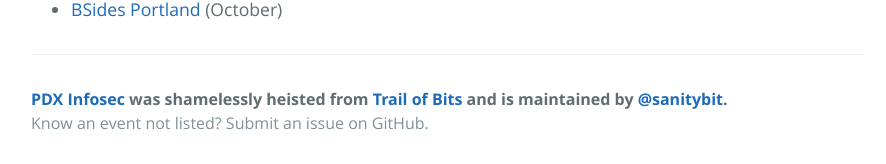
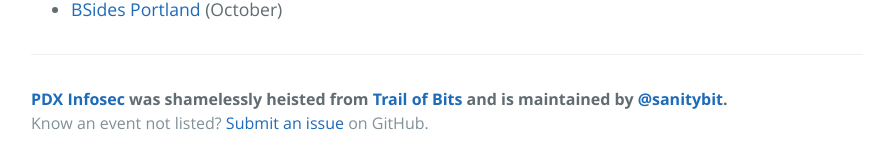
Before and after one commit to sanitybit/pdx-infosec, a Jekyll site: the page built from README.md, in a window 1280 px wide. Shown: the part 1599-1763 px from the top of the page, without its empty margins (193-1079 px from the left). Built offline with Jekyll 4.4.1, drawn with Linux system fonts in a browser that asks for light colours; our own code applies the rules of GitHub Pages for plain Markdown files.

Commit message:
Fixed link in footer.

```diff
--- a/_includes/footer.html
+++ b/_includes/footer.html
@@ -1,4 +1,4 @@
       <footer class="site-footer">
         <span class="site-footer-owner"><a href="https://github.com/sanitybit/pdx-infosec">PDX Infosec</a> was shamelessly heisted from <a href="https://github.com/trailofbits">Trail of Bits</a> and is maintained by <a href="https://twitter.com/sanitybit">@sanitybit</a>.</span>
-        <span class="site-footer-credits">Know {{ page.footer }} not listed? <a href="https://github.com/sanitybit/pdx-infosec/issues/new"></a>Submit an issue</a> on GitHub.
+        <span class="site-footer-credits">Know {{ page.footer }} not listed? <a href="https://github.com/sanitybit/pdx-infosec/issues/new">Submit an issue</a> on GitHub.
       </footer>
```
